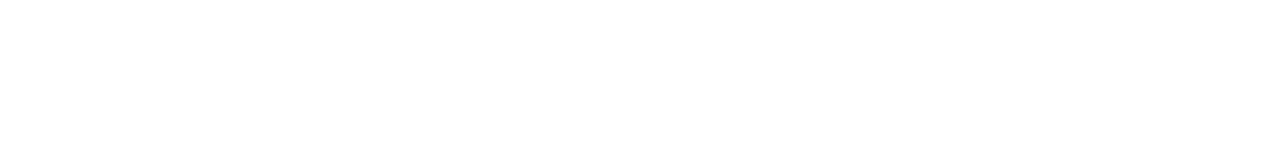
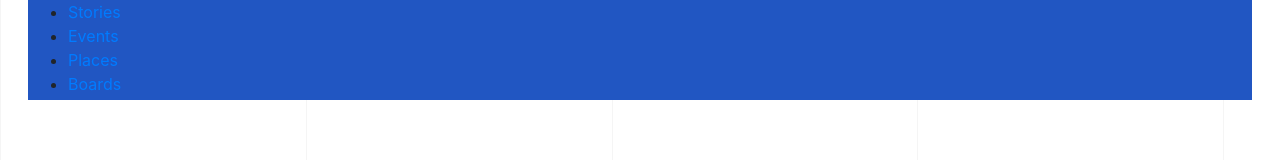
Before and after one commit to zim80/Surfing-club, a website: page app/index.html in a window 1280 px wide. Drawn offline with Linux system fonts and the light colour scheme.

Commit message:
Начал делать шапку

```diff
--- a/app/index.html
+++ b/app/index.html
@@ -1,13 +1,30 @@
 <!DOCTYPE html>
 <html lang="en">
+
 <head>
     <meta charset="UTF-8">
     <meta name="viewport" content="width=device-width, initial-scale=1.0">
     <meta http-equiv="X-UA-Compatible" content="ie=edge">
     <title>Surfing Club</title>
     <link rel="stylesheet" href="libs/bootstrap-reboot/bootstrap-reboot.min.css">
+    <link rel="stylesheet" href="css/main.css">
 </head>
+
 <body>
+    <div class="container">
+        <nav>
+            <a href="">
+                <div class="logo"></div>
+            </a>
+            <ul>
+                <li><a href="#!">Stories</a></li>
+                <li><a href="#!">Events</a></li>
+                <li><a href="#!">Places</a></li>
+                <li><a href="#!">Boards</a></li>
+            </ul>
+        </nav>
+    </div>
 
 </body>
+
 </html>
--- /dev/null
+++ b/app/less/blocks/base.less
@@ -0,0 +1,14 @@
+body {
+    /* background-color: #97e2f0; */
+    background-image: url("../img/bg/bg-lines.png");
+    background-repeat: repeat-y;
+    background-size: initial;
+}
+
+.container {
+    width: 1224px;
+    margin-left: auto;
+    margin-right: auto;
+    height: 100px;
+    background-color: #2156c2;
+}
--- a/app/less/main.less
+++ b/app/less/main.less
@@ -1,3 +1 @@
-body {
-    background-color: #97e2f0;
-}
+@import "blocks/base.less";
```
Also changed, not shown: app/css/main.css (added).
